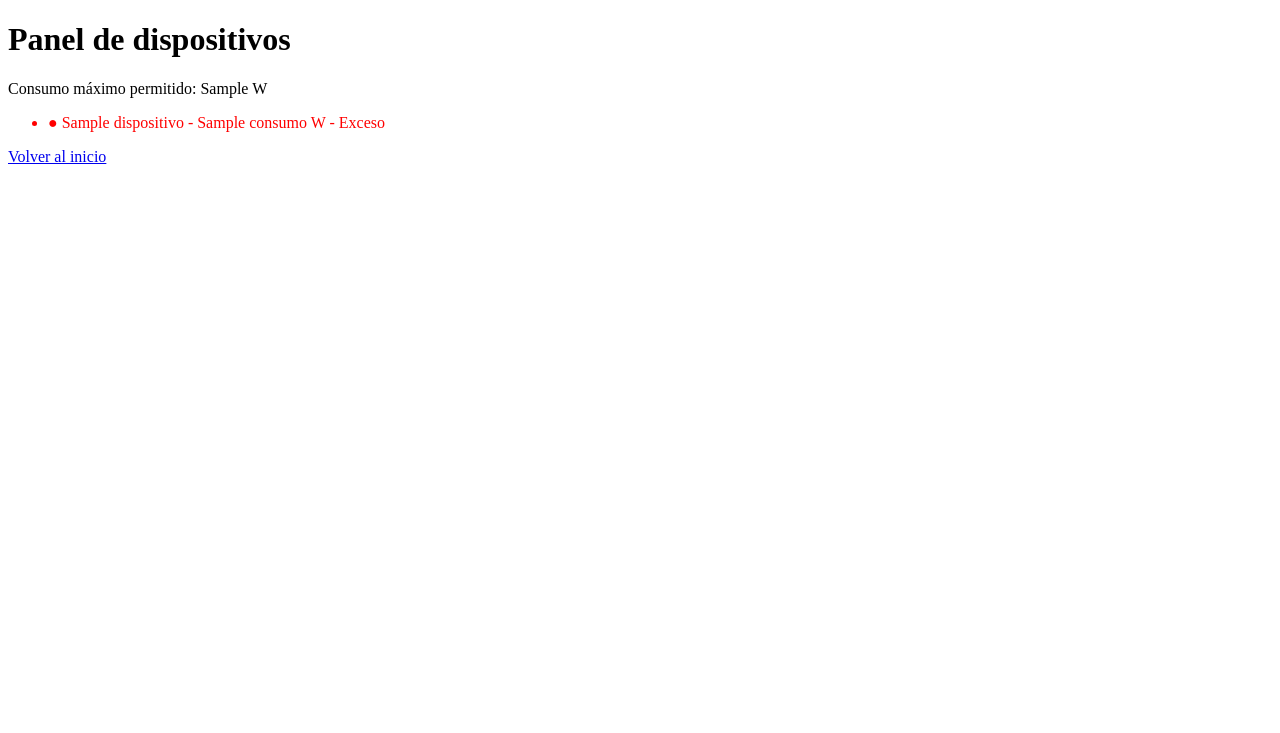
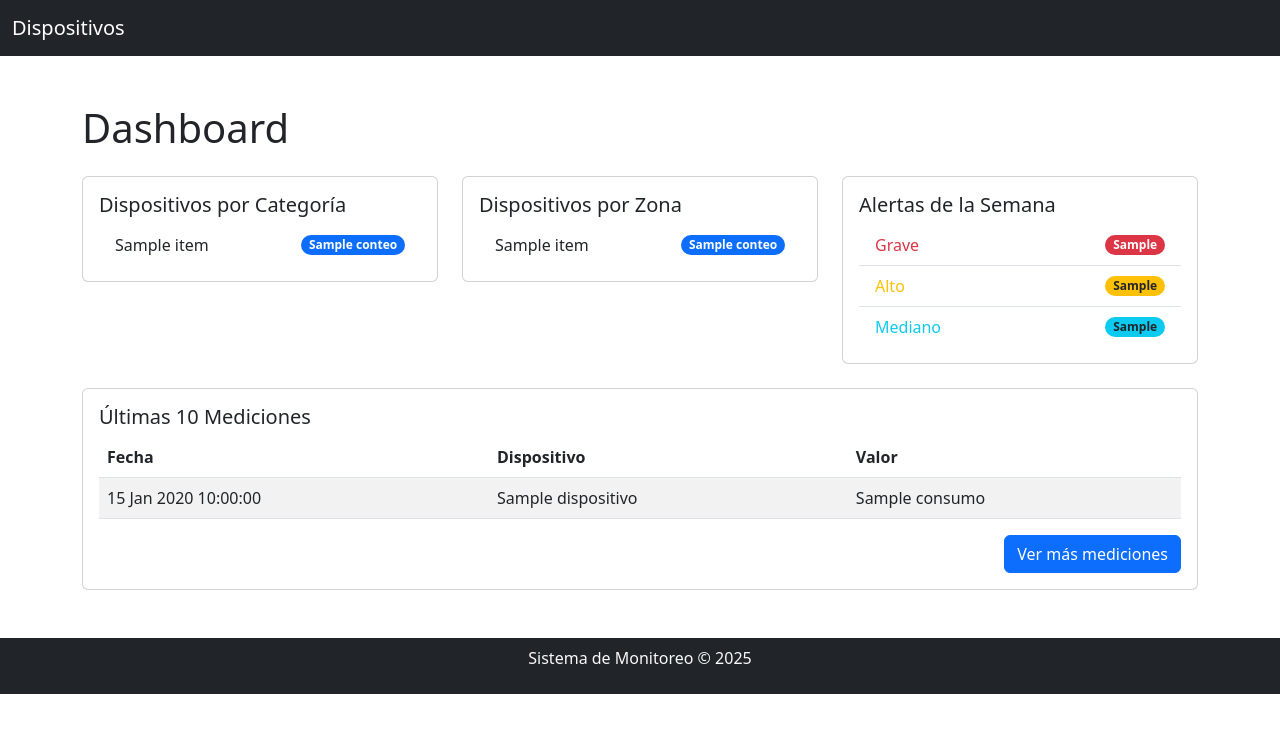
Before and after one commit to carlotee/eva1_EcoEnergy, a Django app: template dispositivos/templates/dispositivos/panel.html in a window 1280 px wide. Shown: the top 733 px of the page. Run offline with Django 5.2, Linux system fonts and the light colour scheme; the template is opened without the code that fills it: most values are stand-ins (such as "Sample title", 1, 10 or a date in 2020).

Commit message:
Update panel.html

```diff
--- a/dispositivos/templates/dispositivos/panel.html
+++ b/dispositivos/templates/dispositivos/panel.html
@@ -1,27 +1,98 @@
-<!DOCTYPE html>
-<html>
-<head>
-    <meta charset="UTF-8">
-    <title>Panel de dispositivos</title>
-</head>
-<body>
-    <h1>Panel de dispositivos</h1>
+{% extends "dispositivos/base.html" %}
 
-    <p>Consumo máximo permitido: {{ consumo_maximo }} W</p>
+{% block content %}
+<div class="row">
+    <div class="col-md-12">
+        <h1 class="my-4">Dashboard</h1>
+    </div>
+</div>
 
-    <ul>
-        {% for dispositivo in dispositivos %}
-            {% if dispositivo.consumo <= consumo_maximo %}
-                <li style="color: green;">
-                    ● {{ dispositivo.nombre }} - {{ dispositivo.consumo }} W - Correcto
-                </li>
-            {% else %}
-                <li style="color: red;">
-                    ● {{ dispositivo.nombre }} - {{ dispositivo.consumo }} W - Exceso
-                </li>
-            {% endif %}
-        {% endfor %}
-    </ul>
-    <a href="/">Volver al inicio</a>
-</body>
-</html>
+<div class="row">
+    <div class="col-md-4">
+        <div class="card mb-4">
+            <div class="card-body">
+                <h5 class="card-title">Dispositivos por Categoría</h5>
+                <ul class="list-group list-group-flush">
+                    {% for item in dispositivos_por_categoria %}
+                        <li class="list-group-item d-flex justify-content-between align-items-center">
+                            {{ item.nombre }}
+                            <span class="badge bg-primary rounded-pill">{{ item.conteo }}</span>
+                        </li>
+                    {% endfor %}
+                </ul>
+            </div>
+        </div>
+    </div>
+
+    <div class="col-md-4">
+        <div class="card mb-4">
+            <div class="card-body">
+                <h5 class="card-title">Dispositivos por Zona</h5>
+                <ul class="list-group list-group-flush">
+                    {% for item in dispositivos_por_zona %}
+                        <li class="list-group-item d-flex justify-content-between align-items-center">
+                            {{ item.nombre }}
+                            <span class="badge bg-primary rounded-pill">{{ item.conteo }}</span>
+                        </li>
+                    {% endfor %}
+                </ul>
+            </div>
+        </div>
+    </div>
+
+    <div class="col-md-4">
+        <div class="card mb-4">
+            <div class="card-body">
+                <h5 class="card-title">Alertas de la Semana</h5>
+                <ul class="list-group list-group-flush">
+                    <li class="list-group-item d-flex justify-content-between align-items-center">
+                        <span class="text-danger">Grave</span>
+                        <span class="badge bg-danger rounded-pill">{{ alertas_graves }}</span>
+                    </li>
+                    <li class="list-group-item d-flex justify-content-between align-items-center">
+                        <span class="text-warning">Alto</span>
+                        <span class="badge bg-warning text-dark rounded-pill">{{ alertas_altas }}</span>
+                    </li>
+                    <li class="list-group-item d-flex justify-content-between align-items-center">
+                        <span class="text-info">Mediano</span>
+                        <span class="badge bg-info text-dark rounded-pill">{{ alertas_medianas }}</span>
+                    </li>
+                </ul>
+            </div>
+        </div>
+    </div>
+</div>
+
+<div class="row">
+    <div class="col-md-12">
+        <div class="card">
+            <div class="card-body">
+                <h5 class="card-title">Últimas 10 Mediciones</h5>
+                <table class="table table-striped">
+                    <thead>
+                        <tr>
+                            <th>Fecha</th>
+                            <th>Dispositivo</th>
+                            <th>Valor</th>
+                        </tr>
+                    </thead>
+                    <tbody>
+                        {% for medicion in ultimas_mediciones %}
+                        <tr>
+                            <td>{{ medicion.fecha|date:"d M Y H:i:s" }}</td>
+                            <td>{{ medicion.dispositivo.nombre }}</td>
+                            <td>{{ medicion.consumo }}</td>
+                        </tr>
+                        {% empty %}
+                        <tr>
+                            <td colspan="3" class="text-center">No hay mediciones recientes.</td>
+                        </tr>
+                        {% endfor %}
+                    </tbody>
+                </table>
+                <a href="{% url 'listar_mediciones' %}" class="btn btn-primary float-end">Ver más mediciones</a>
+            </div>
+        </div>
+    </div>
+</div>
+{% endblock %}
```
